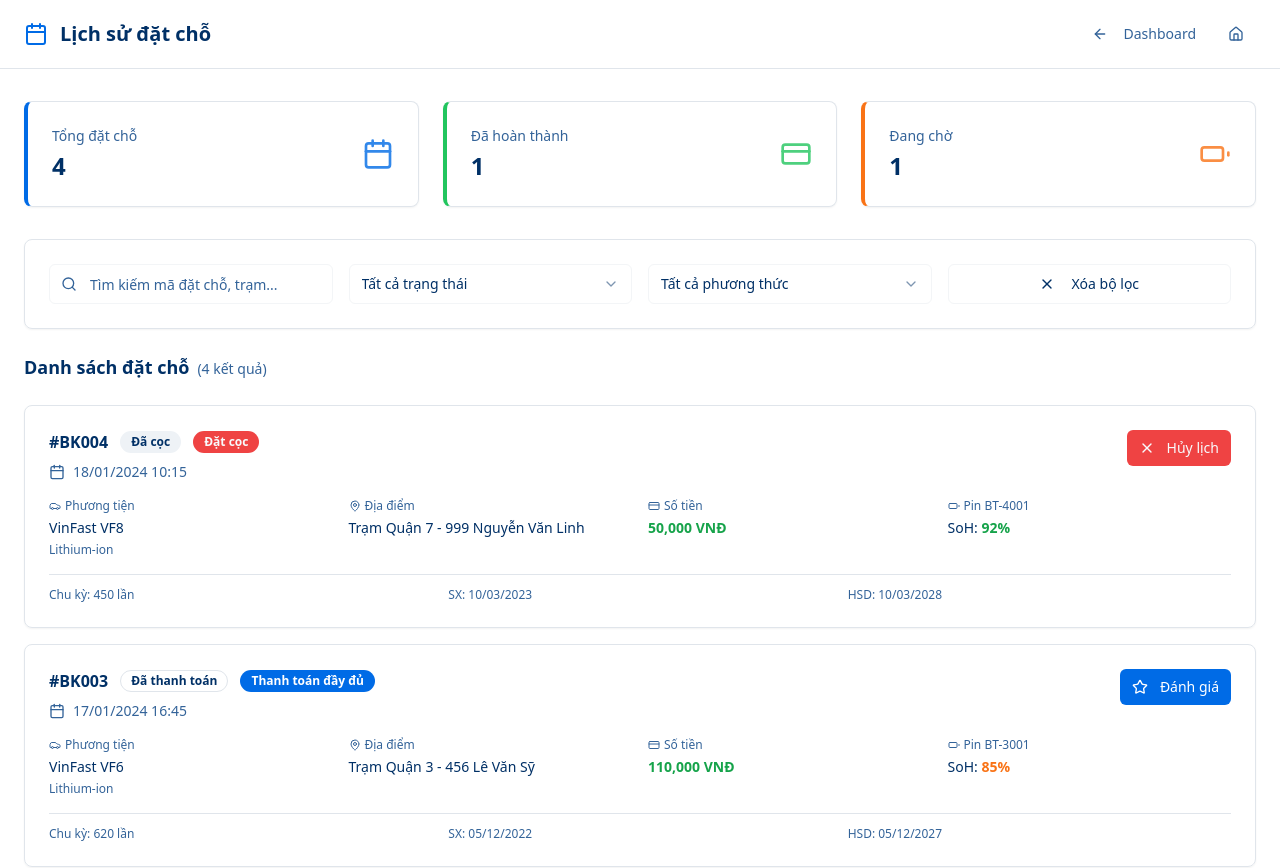
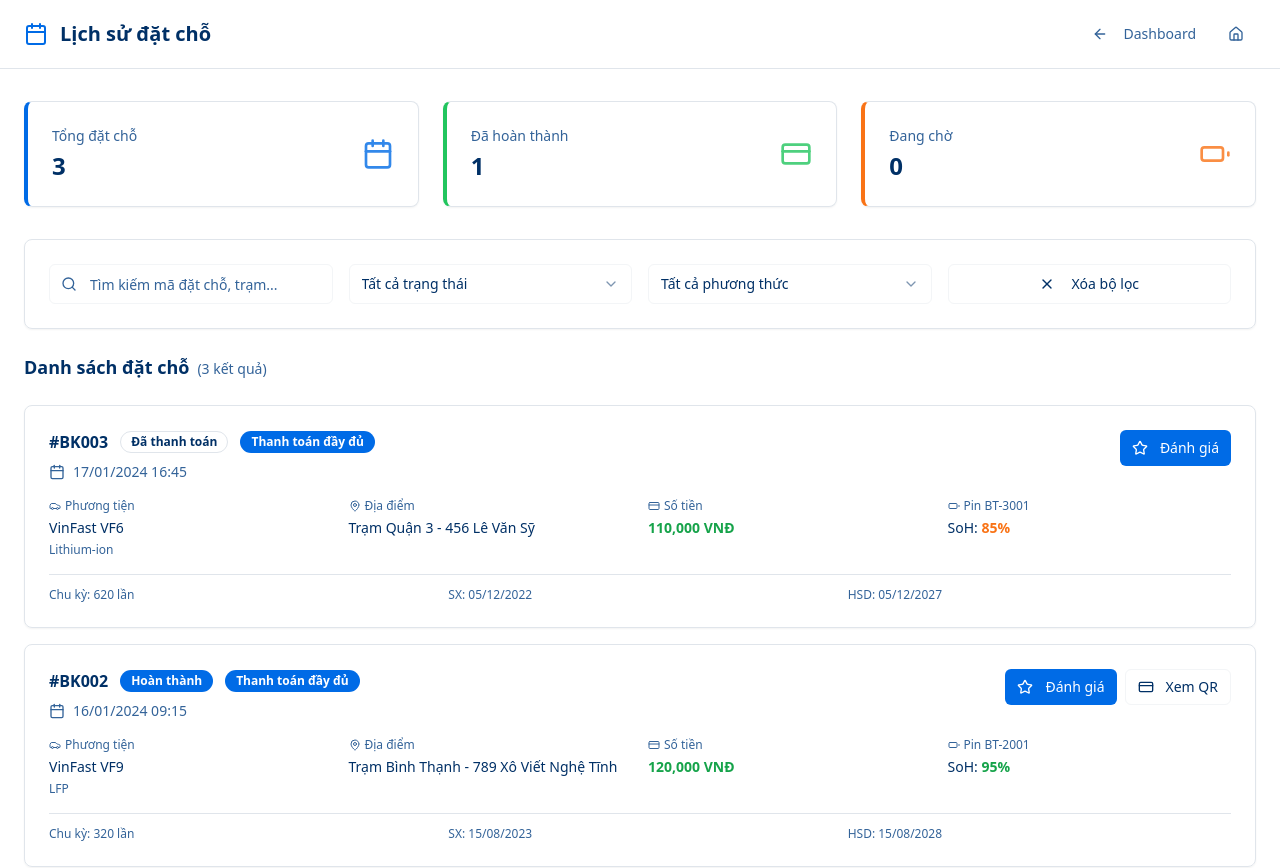
Before and after one commit to Luk4xD/vinfast-e-charge-hub-84, a React (Vite) app: page /driver/booking-history in a window 1280 px wide. Shown: the top 868 px of the page. Built offline with nearby package versions, Linux system fonts and the light colour scheme; the HTML template or start-up script is replaced by a standard one.

Commit message:
feat: Update booking history

```diff
--- a/src/pages/driver/BookingHistory.tsx
+++ b/src/pages/driver/BookingHistory.tsx
@@ -32,25 +32,6 @@ const BookingHistory = () => {
 
   const allBookings = [
     {
-      id: "BK004",
-      vehicleType: "VinFast VF8",
-      batteryType: "Lithium-ion",
-      bookingTime: "18/01/2024 10:15",
-      paymentTime: "18/01/2024 10:20",
-      stationLocation: "Trạm Quận 7 - 999 Nguyễn Văn Linh",
-      bookingMethod: "Đặt cọc",
-      status: "Đã cọc",
-      amount: "50,000",
-      canCancel: true,
-      batteryInfo: {
-        code: "BT-4001",
-        soh: 92,
-        chargeCycles: 450,
-        manufactureDate: "10/03/2023",
-        expiryDate: "10/03/2028"
-      }
-    },
-    {
       id: "BK003",
       vehicleType: "VinFast VF6",
       batteryType: "Lithium-ion",
@@ -77,7 +58,7 @@ const BookingHistory = () => {
       paymentTime: "16/01/2024 09:20",
       stationLocation: "Trạm Bình Thạnh - 789 Xô Viết Nghệ Tĩnh",
       bookingMethod: "Thanh toán đầy đủ",
-      status: "Đã thanh toán",
+      status: "Hoàn thành",
       amount: "120,000",
       canCancel: false,
       batteryInfo: {
@@ -96,7 +77,7 @@ const BookingHistory = () => {
       paymentTime: "15/01/2024 14:35",
       stationLocation: "Trạm Quận 1 - 123 Nguyễn Huệ",
       bookingMethod: "Thanh toán đầy đủ",
-      status: "Hoàn thành",
+      status: "Đã thanh toán",
       amount: "120,000",
       canCancel: false,
       batteryInfo: {
```
